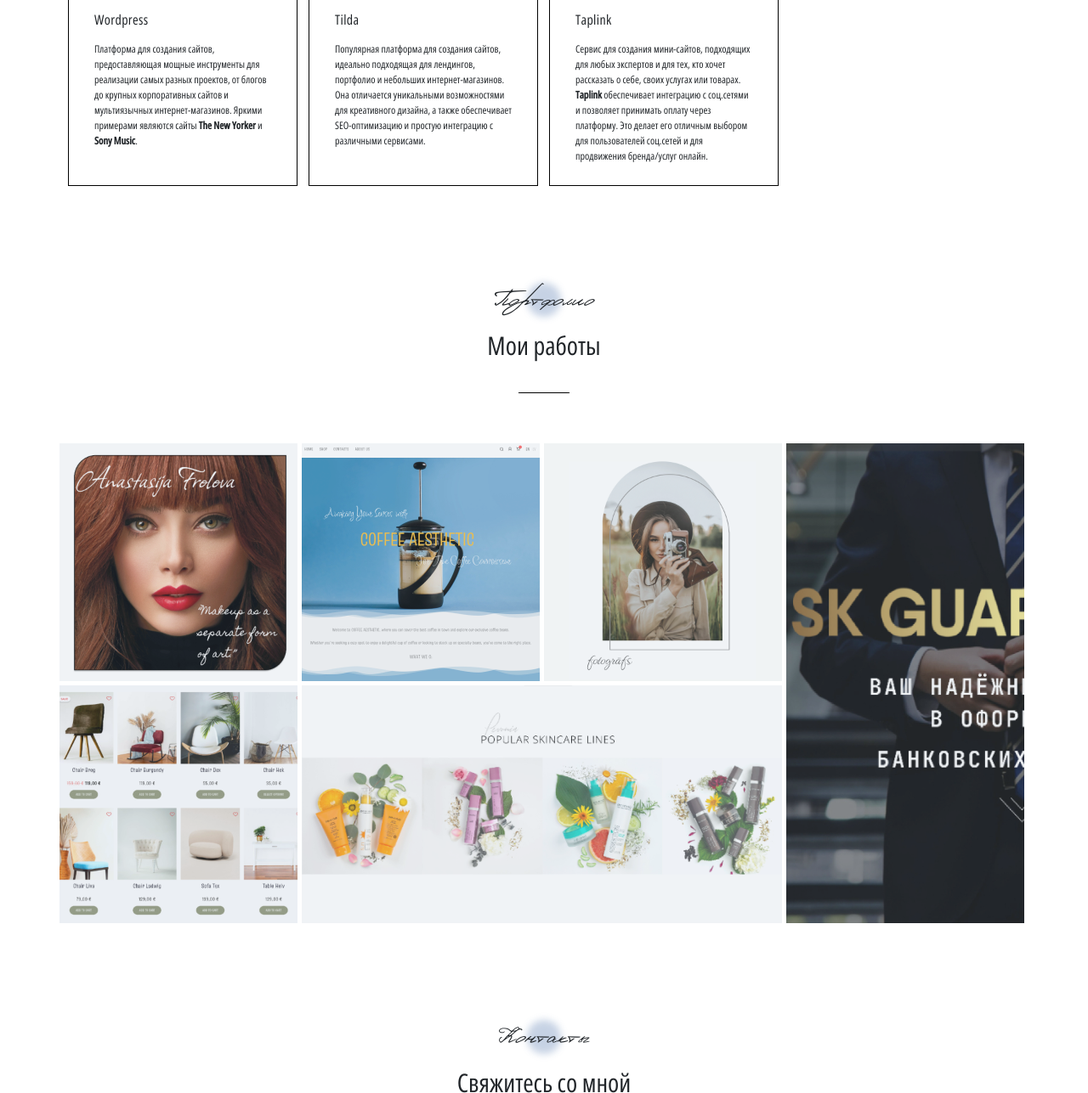
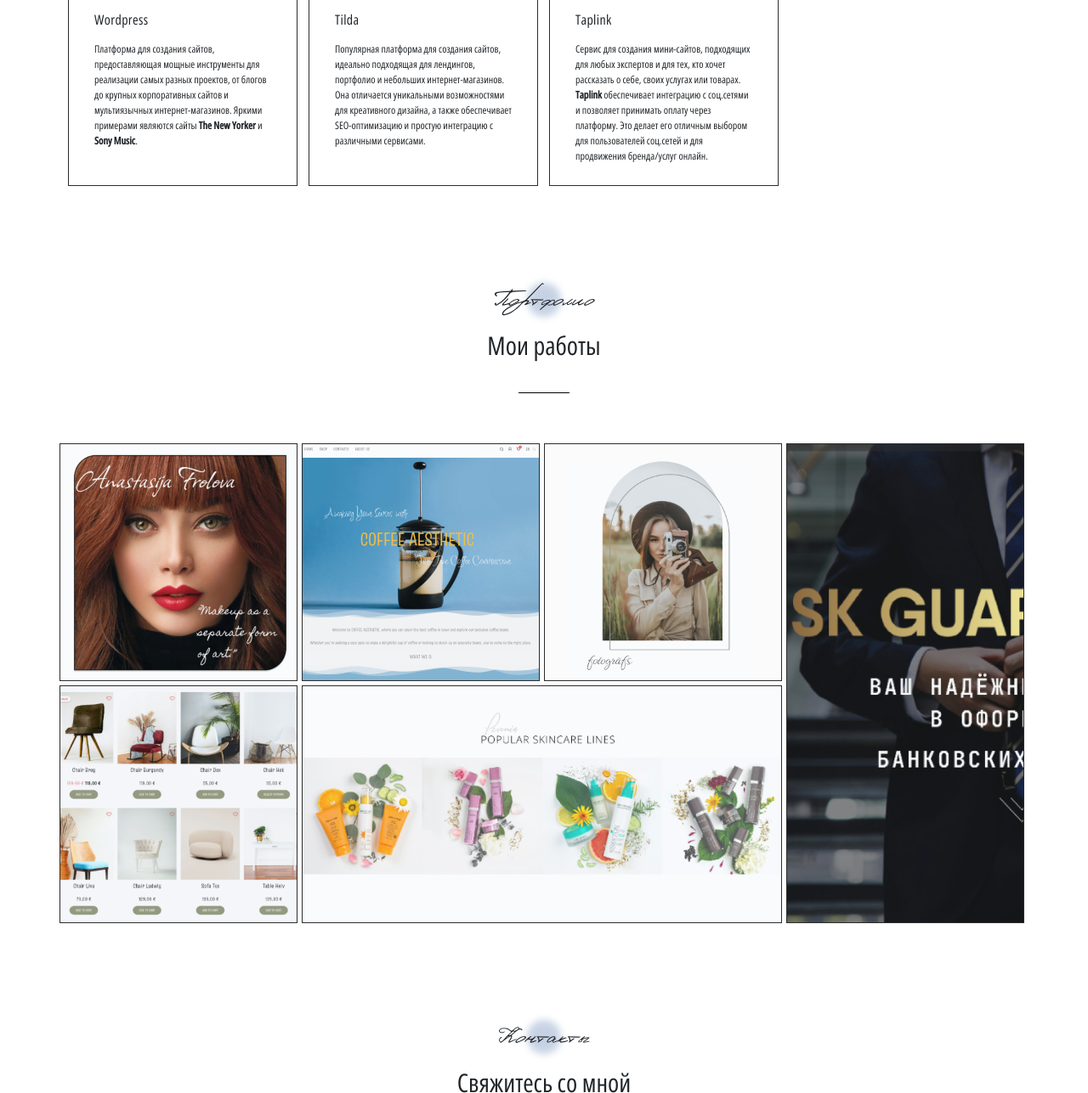
Before and after one commit to Mariannaparh/Portfolio, a plain HTML site: page src/index.html in a window 1280 px wide. Shown: the part 3638-4925 px from the top of the page at 85% size. Drawn offline with nearby package versions, Linux system fonts and the light colour scheme; files that its build step writes are made by us from their sources; files whose address does not match are found by name.

Commit message:
Обновила стили для разделов skills и portfolio

```diff
--- a/src/sass/blocks/_portfolio.scss
+++ b/src/sass/blocks/_portfolio.scss
@@ -30,8 +30,9 @@
             left: 0;
             width: 100%;
             height: 100%;
-            background-color: rgba(157, 173, 196, 0.15);
+            background-color: rgba(157, 173, 196, 0.05);
             pointer-events: none;
+            border: 0.5px solid #2C2C2C;
         }
         &:hover {
             &::before {
--- a/src/sass/blocks/_skills.scss
+++ b/src/sass/blocks/_skills.scss
@@ -9,7 +9,7 @@
         gap: 13px;
     }
     &__item {
-        border: 1px solid black;
+        border: 0.5px solid #2C2C2C;
         padding: 30px 30px 25px 30px;
         &-img {
             display: flex;
```
